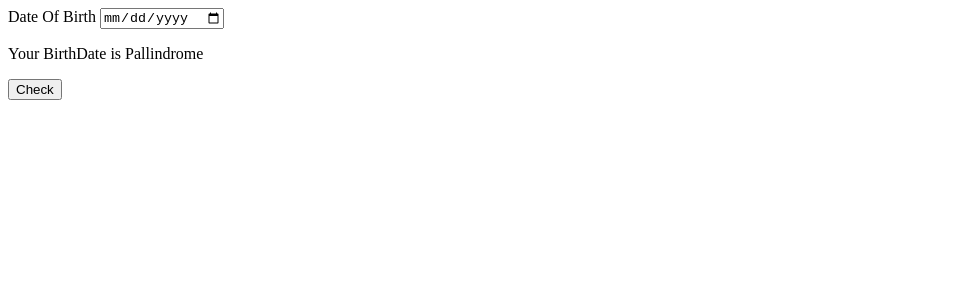
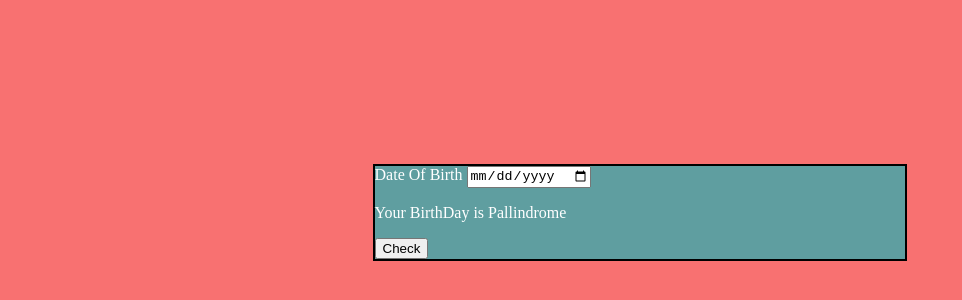
Before and after one commit to MahijithMenon/PallindromeBirthday, a plain HTML site: page index.html in a window 1280 px wide. Both pictures are taken after a click on the button "Check". Shown: the whole page, without its empty margins (0-962 px from the left). Drawn offline with Linux system fonts and the light colour scheme.

Commit message:
updated ui

```diff
--- a/index.html
+++ b/index.html
@@ -4,10 +4,11 @@
     <meta charset="UTF-8">
     <meta http-equiv="X-UA-Compatible" content="IE=edge">
     <meta name="viewport" content="width=device-width, initial-scale=1.0">
-    <title>Document</title>
+    <title>Pallindrome Birthday</title>
+    <link rel="stylesheet" href="style.css">
 </head>
 <body>
-    <div>
+    <div class="page">
         <label for="DOB">Date Of Birth</label>
         <input type="date" id="DOB">
         <p id="output"></p>
--- a/script.js
+++ b/script.js
@@ -20,10 +20,10 @@ temp= Math.floor(temp/10);
 }
 console.log( temp+" " + dob+" "+sum)
 if(dob===sum){
-    output.innerText="Your BirthDate is Pallindrome";
+    output.innerText="Your BirthDay is Pallindrome";
 }
 else{
-    output.innerText="Your BirthDate is Not Pallindrome";
+    output.innerText="Your BirthDay is Not Pallindrome";
 
 }
 }
--- a/style.css
+++ b/style.css
@@ -0,0 +1,11 @@
+.page {
+        border: 2px solid black;
+        background-color: cadetblue;
+        color: white;
+        width: 42%;
+        height: 84%;
+        margin: 13% auto;
+}
+body{
+    background-color: #f87171;
+}
```
